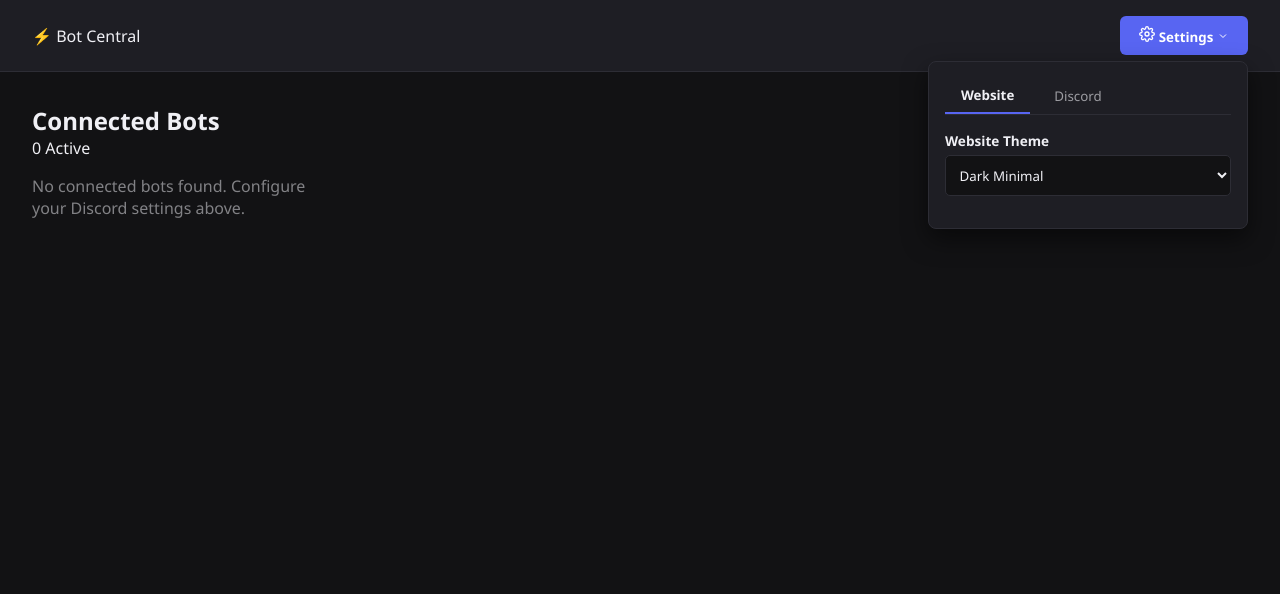
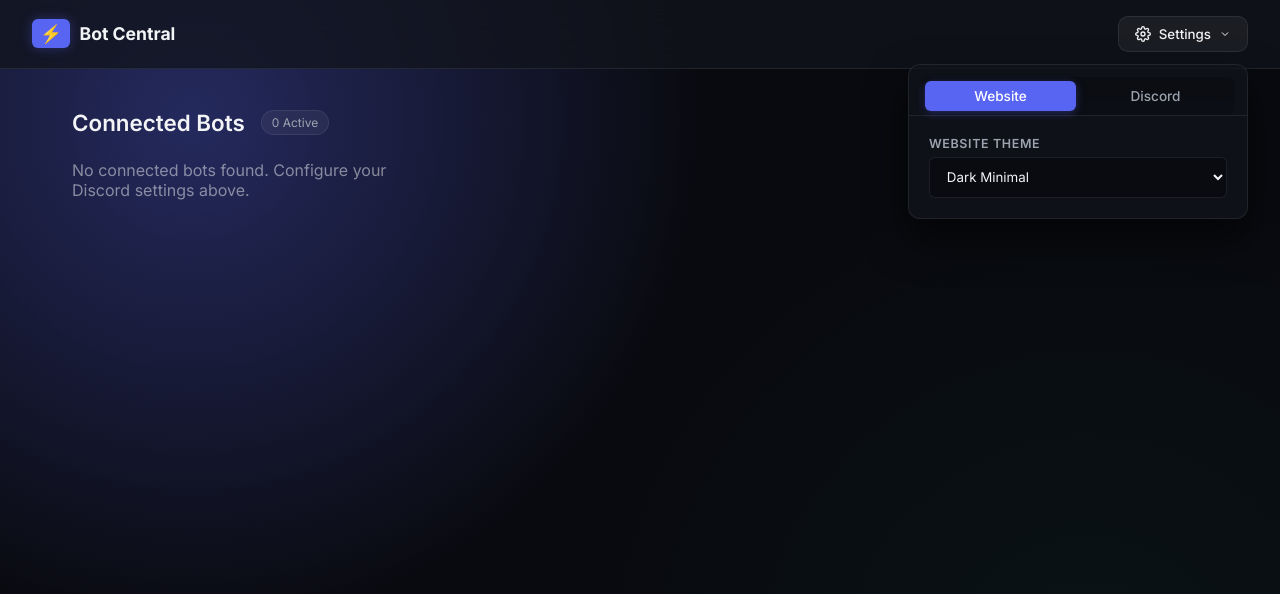
Before and after one commit to VINITYYT/ForDaGameIdk, a website: page index.html in a window 1280 px wide. Both pictures are taken after a click on the button "Settings". Drawn offline with Linux system fonts and the light colour scheme.

Commit message:
Update style.css

```diff
--- a/style.css
+++ b/style.css
@@ -1,36 +1,48 @@
 :root {
-  --bg-color: #121214;
-  --card-bg: #1e1e24;
-  --text-color: #f0f0f5;
-  --accent-color: #5865f2;
-  --border-color: #2d2d35;
-  --green-flash: #2ecc71;
-  --red-flash: #e74c3c;
+  --bg: #090a0f;
+  --panel-bg: rgba(18, 20, 29, 0.75);
+  --panel-border: rgba(255, 255, 255, 0.08);
+  --text-main: #f3f4f6;
+  --text-muted: #9ca3af;
+  --accent: #5865f2;
+  --accent-glow: rgba(88, 101, 242, 0.35);
+  --green: #10b981;
+  --green-glow: rgba(16, 185, 129, 0.3);
+  --red: #ef4444;
+  --red-glow: rgba(239, 68, 68, 0.3);
+  --radius: 10px;
 }
 
-/* Themes */
-body.theme-light {
-  --bg-color: #f4f5f8;
-  --card-bg: #ffffff;
-  --text-color: #1a1a1e;
-  --border-color: #dcdce6;
+body.theme-midnight {
+  --bg: #0b0718;
+  --panel-bg: rgba(22, 14, 45, 0.75);
+  --panel-border: rgba(147, 51, 234, 0.15);
+  --accent: #8b5cf6;
+  --accent-glow: rgba(139, 92, 246, 0.35);
 }
 
 body.theme-cyber {
-  --bg-color: #0d0221;
-  --card-bg: #0f0826;
-  --text-color: #00f0ff;
-  --accent-color: #ff007f;
-  --border-color: #ff007f;
+  --bg: #050811;
+  --panel-bg: rgba(8, 15, 30, 0.85);
+  --panel-border: rgba(0, 240, 255, 0.2);
+  --text-main: #00f0ff;
+  --accent: #ff0055;
+  --accent-glow: rgba(255, 0, 85, 0.4);
 }
 
-* { box-sizing: border-box; margin: 0; padding: 0; font-family: 'Segoe UI', sans-serif; }
+* { box-sizing: border-box; margin: 0; padding: 0; font-family: 'Inter', sans-serif; }
 
 body {
-  background-color: var(--bg-color);
-  color: var(--text-color);
-  transition: background-color 0.3s, color 0.3s;
+  background-color: var(--bg);
+  color: var(--text-main);
+  min-height: 100vh;
+  background-image:
+    radial-gradient(circle at 15% 15%, var(--accent-glow) 0%, transparent 40%),
+    radial-gradient(circle at 85% 85%, rgba(16, 185, 129, 0.05) 0%, transparent 40%);
+  background-attachment: fixed;
 }
+
+.font-mono { font-family: 'JetBrains Mono', monospace; font-size: 0.85rem; }
 
 /* Navbar */
 .navbar {
@@ -38,119 +50,224 @@ body {
   justify-content: space-between;
   align-items: center;
   padding: 1rem 2rem;
-  background-color: var(--card-bg);
-  border-bottom: 1px solid var(--border-color);
+  background: var(--panel-bg);
+  backdrop-filter: blur(16px);
+  border-bottom: 1px solid var(--panel-border);
+  sticky: top;
 }
 
-/* Dropdown Container */
+.logo { display: flex; align-items: center; gap: 0.6rem; font-weight: 700; font-size: 1.1rem; }
+.logo-icon { background: var(--accent); padding: 4px 8px; border-radius: 6px; box-shadow: 0 0 12px var(--accent-glow); }
+
+/* Settings Dropdown */
 .settings-container { position: relative; }
 
 .settings-btn {
-  background: var(--accent-color);
-  color: #fff;
-  border: none;
-  padding: 0.6rem 1.2rem;
-  border-radius: 6px;
+  background: rgba(255,255,255,0.05);
+  color: var(--text-main);
+  border: 1px solid var(--panel-border);
+  padding: 0.55rem 1rem;
+  border-radius: var(--radius);
   cursor: pointer;
-  font-weight: bold;
+  font-weight: 500;
+  display: flex;
+  align-items: center;
+  gap: 0.5rem;
+  transition: all 0.2s ease;
+}
+
+.settings-btn:hover {
+  background: rgba(255,255,255,0.1);
+  border-color: rgba(255,255,255,0.2);
 }
 
 .settings-dropdown {
   position: absolute;
   right: 0;
-  top: 45px;
-  width: 320px;
-  background: var(--card-bg);
-  border: 1px solid var(--border-color);
-  border-radius: 8px;
-  box-shadow: 0 10px 25px rgba(0,0,0,0.5);
-  padding: 1rem;
+  top: calc(100% + 12px);
+  width: 340px;
+  background: var(--panel-bg);
+  backdrop-filter: blur(20px);
+  border: 1px solid var(--panel-border);
+  border-radius: calc(var(--radius) + 2px);
+  box-shadow: 0 20px 40px rgba(0, 0, 0, 0.6);
   z-index: 100;
+  overflow: hidden;
+  animation: dropdownSlide 0.2s cubic-bezier(0.16, 1, 0.3, 1);
+}
+
+@keyframes dropdownSlide {
+  from { opacity: 0; transform: translateY(-8px); }
+  to { opacity: 1; transform: translateY(0); }
 }
 
 .hidden { display: none !important; }
 
 /* Tabs */
-.tabs { display: flex; gap: 8px; margin-bottom: 1rem; border-bottom: 1px solid var(--border-color); }
+.tabs-header { padding: 0.75rem 0.75rem 0; border-bottom: 1px solid var(--panel-border); }
+.tabs { display: flex; gap: 4px; background: rgba(0,0,0,0.2); padding: 4px; border-radius: 8px; }
 .tab-btn {
+  flex: 1;
   background: none;
   border: none;
-  color: var(--text-color);
-  padding: 0.5rem 1rem;
+  color: var(--text-muted);
+  padding: 0.45rem;
   cursor: pointer;
-  opacity: 0.6;
+  font-size: 0.85rem;
+  font-weight: 500;
+  border-radius: 6px;
+  transition: all 0.2s;
 }
-.tab-btn.active { opacity: 1; border-bottom: 2px solid var(--accent-color); font-weight: bold; }
+.tab-btn.active {
+  background: var(--accent);
+  color: #fff;
+  box-shadow: 0 2px 8px var(--accent-glow);
+}
 
-/* Form Elements */
+.tab-body { padding: 1.25rem; }
 .tab-content { display: none; }
 .tab-content.active { display: block; }
 
-.input-group { margin-bottom: 1rem; display: flex; flex-direction: column; gap: 5px; }
-.input-group label { font-size: 0.85rem; font-weight: 600; }
+/* Form Controls */
+.input-group { margin-bottom: 1rem; display: flex; flex-direction: column; gap: 6px; }
+.input-group:last-child { margin-bottom: 0; }
+.label-row { display: flex; justify-content: space-between; align-items: center; }
 
-input[type="text"], input[type="password"], select {
+label { font-size: 0.78rem; font-weight: 600; text-transform: uppercase; letter-spacing: 0.05em; color: var(--text-muted); }
+
+input, select {
   width: 100%;
-  padding: 0.6rem;
-  background: var(--bg-color);
-  border: 1px solid var(--border-color);
-  color: var(--text-color);
-  border-radius: 5px;
+  padding: 0.65rem 0.8rem;
+  background: rgba(0, 0, 0, 0.3);
+  border: 1px solid var(--panel-border);
+  color: var(--text-main);
+  border-radius: 6px;
   outline: none;
-  transition: border-color 0.3s, box-shadow 0.3s;
+  transition: all 0.2s cubic-bezier(0.16, 1, 0.3, 1);
 }
 
-input:disabled { opacity: 0.5; cursor: not-allowed; }
+input:focus, select:focus {
+  border-color: var(--accent);
+  box-shadow: 0 0 0 3px var(--accent-glow);
+}
 
-/* Lock Wrapper */
-.lock-wrapper { display: flex; gap: 5px; }
+input:disabled { opacity: 0.4; cursor: not-allowed; }
+
+/* Lock Toggle Component */
+.lock-wrapper { display: flex; gap: 8px; }
 .lock-btn {
-  background: #333;
-  border: 1px solid var(--border-color);
-  border-radius: 5px;
-  padding: 0 10px;
+  background: rgba(255,255,255,0.05);
+  border: 1px solid var(--panel-border);
+  border-radius: 6px;
+  padding: 0 12px;
   cursor: pointer;
-  filter: grayscale(100%);
-  opacity: 0.6;
+  color: var(--text-muted);
   transition: all 0.2s;
 }
 .lock-btn.unlocked {
-  filter: grayscale(0%);
-  opacity: 1;
-  background: var(--accent-color);
+  background: var(--accent);
+  border-color: var(--accent);
+  color: #fff;
+  box-shadow: 0 0 10px var(--accent-glow);
 }
 
-.divider { border: 0; height: 1px; background: var(--border-color); margin: 1rem 0; }
+.divider { height: 1px; background: var(--panel-border); margin: 1rem 0; }
 
-/* Dynamic Animations for Bot Name Input */
+/* Flashing & Error Animation States */
 input.flash-green {
-  border-color: var(--green-flash) !important;
-  box-shadow: 0 0 8px var(--green-flash);
+  border-color: var(--green) !important;
+  box-shadow: 0 0 12px var(--green-glow) !important;
+  animation: pulseGreen 0.4s ease-in-out;
 }
 
 input.flash-red {
-  border-color: var(--red-flash) !important;
-  box-shadow: 0 0 8px var(--red-flash);
+  border-color: var(--red) !important;
+  box-shadow: 0 0 12px var(--red-glow) !important;
+  animation: pulseRed 0.4s ease-in-out;
+}
+
+@keyframes pulseGreen {
+  0% { transform: scale(1); }
+  50% { transform: scale(1.02); }
+  100% { transform: scale(1); }
+}
+
+@keyframes pulseRed {
+  0% { transform: scale(1); }
+  25% { transform: translateX(-4px); }
+  75% { transform: translateX(4px); }
+  100% { transform: scale(1); }
 }
 
 .error-tag {
-  color: var(--red-flash);
-  font-weight: bold;
-  opacity: 1;
-  transition: opacity 1s ease-out;
+  color: var(--red);
+  font-size: 0.75rem;
+  font-weight: 700;
+  transition: opacity 0.8s ease;
 }
 .error-tag.fade-out { opacity: 0; }
 
-/* Main Dashboard Cards */
-.dashboard { padding: 2rem; }
-.bot-grid { display: grid; grid-template-columns: repeat(auto-fill, minmax(250px, 1fr)); gap: 1rem; margin-top: 1rem; }
+/* Dashboard Main Grid */
+.dashboard { padding: 2.5rem 2rem; max-width: 1200px; margin: 0 auto; }
+.dashboard-header { display: flex; align-items: center; gap: 1rem; margin-bottom: 1.5rem; }
+.dashboard-header h2 { font-size: 1.4rem; font-weight: 600; }
+
+.badge-count {
+  background: rgba(255, 255, 255, 0.05);
+  border: 1px solid var(--panel-border);
+  padding: 4px 10px;
+  border-radius: 20px;
+  font-size: 0.75rem;
+  color: var(--text-muted);
+}
+
+.bot-grid { display: grid; grid-template-columns: repeat(auto-fill, minmax(280px, 1fr)); gap: 1.25rem; }
+
+/* Sleek Card Styling */
 .bot-card {
-  background: var(--card-bg);
-  border: 1px solid var(--border-color);
-  border-radius: 8px;
-  padding: 1.5rem;
+  background: var(--panel-bg);
+  backdrop-filter: blur(12px);
+  border: 1px solid var(--panel-border);
+  border-radius: var(--radius);
+  padding: 1.25rem;
   display: flex;
   align-items: center;
   gap: 1rem;
+  transition: all 0.25s ease;
 }
-.status-indicator { width: 12px; height: 12px; border-radius: 50%; background: var(--green-flash); }
+
+.bot-card:hover {
+  transform: translateY(-3px);
+  border-color: rgba(255,255,255,0.2);
+  box-shadow: 0 12px 30px rgba(0,0,0,0.4);
+}
+
+.avatar-wrapper { position: relative; }
+.bot-avatar {
+  width: 48px;
+  height: 48px;
+  border-radius: 12px;
+  background: var(--accent);
+  display: flex;
+  align-items: center;
+  justify-content: center;
+  font-weight: 700;
+  font-size: 1.2rem;
+  color: #fff;
+  box-shadow: 0 0 15px var(--accent-glow);
+}
+
+.status-dot {
+  position: absolute;
+  bottom: -2px;
+  right: -2px;
+  width: 12px;
+  height: 12px;
+  border-radius: 50%;
+  background: var(--green);
+  border: 2px solid var(--bg);
+  box-shadow: 0 0 8px var(--green-glow);
+}
+
+.bot-info h3 { font-size: 1rem; font-weight: 600; margin-bottom: 2px; }
+.bot-info p { font-size: 0.75rem; color: var(--text-muted); }
```
